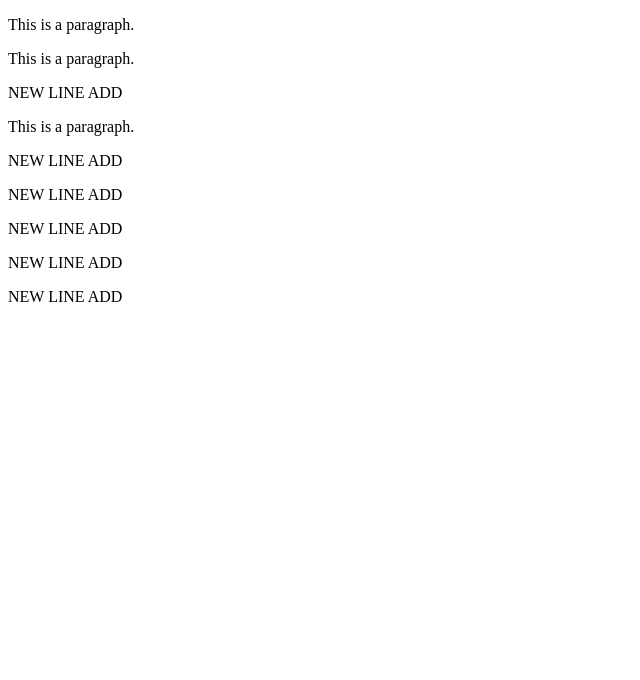
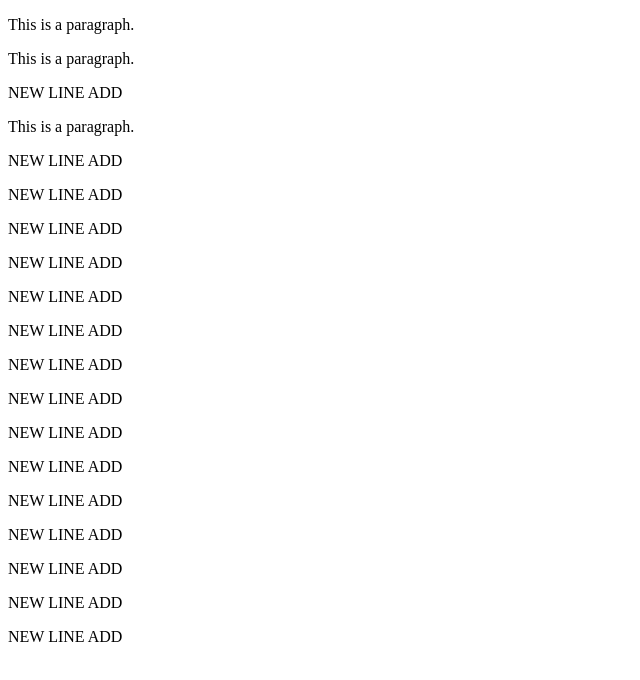
Before and after one commit to VamshiGVR/GitTest, a plain HTML site: page GITTEST.html in a window 1280 px wide. Shown: the whole page, without its empty margins (0-640 px from the left). Drawn offline with Linux system fonts and the light colour scheme.

Commit message:
second change

```diff
--- a/GITTEST.html
+++ b/GITTEST.html
@@ -7,12 +7,24 @@
     <p>This is a paragraph.</p>
     <p>NEW LINE ADD </p>
     <p>This is a paragraph.</p>
+
+    <p>NEW LINE ADD </p>
+    <p>NEW LINE ADD </p>
+    <p>NEW LINE ADD </p>
+    <p>NEW LINE ADD </p>
+    <p>NEW LINE ADD </p>
+    <p>NEW LINE ADD </p>
+    <p>NEW LINE ADD </p>
+    <p>NEW LINE ADD </p>
+    <p>NEW LINE ADD </p>
     <p>NEW LINE ADD </p>
     <p>NEW LINE ADD </p>
     <p>NEW LINE ADD </p>
     <p>NEW LINE ADD </p>
     <p>NEW LINE ADD </p>
 
+    <p>NEW LINE ADD </p>
+
 
 </body>
 
```
